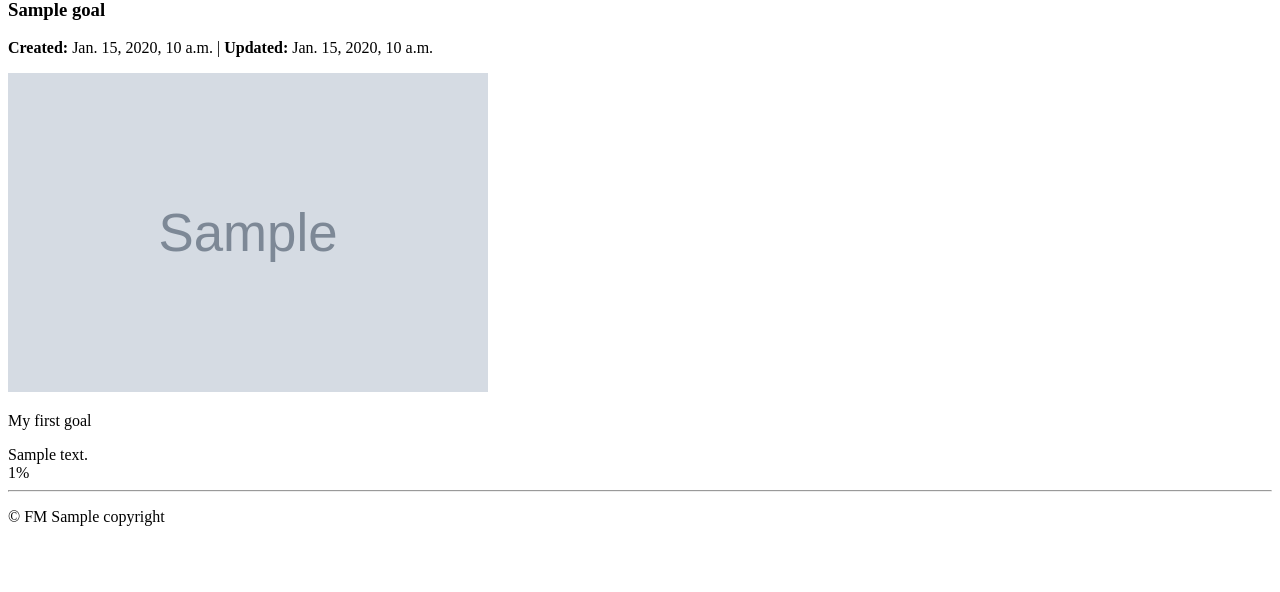
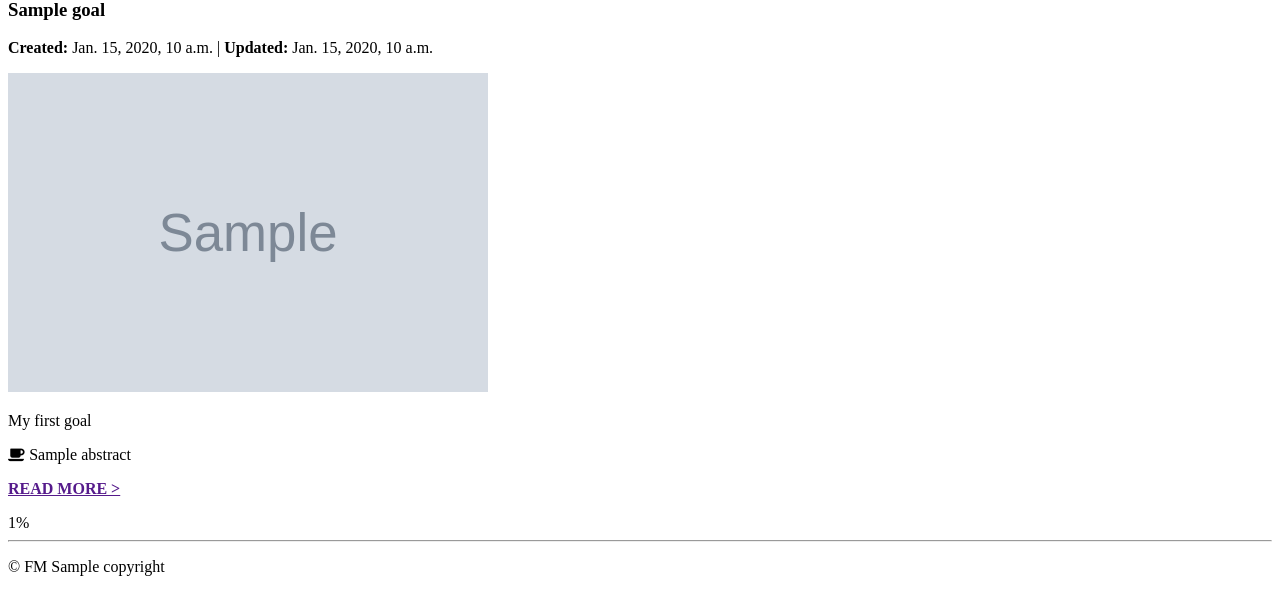
Before and after one commit to flavoi/flavoi, a Django app: template flavoi/goal/templates/achievements.html in a window 1280 px wide. Shown: the part 308-900 px from the top of the page. Before the commit the page ends 834 px from the top, so only its background shows below. Run offline with Django 3.2, Linux system fonts and the light colour scheme; the template is opened without the code that fills it: most values are stand-ins (such as "Sample title", 1, 10 or a date in 2020); grey boxes marked "Sample" are stand-in pictures; some libraries are stand-ins or nearby versions.

Commit message:
Updated font-awesome cdn, added abstract attributo to achievements.

```diff
--- a/flavoi/bio/templates/base.html
+++ b/flavoi/bio/templates/base.html
@@ -47,7 +47,7 @@
 
   <!-- Load CSS -->
   <link rel="stylesheet" type="text/css" href="{{ STATIC_URL }}css/sunrise/style.css?m=1329303883" />
-  <link href="//maxcdn.bootstrapcdn.com/font-awesome/4.2.0/css/font-awesome.min.css" rel="stylesheet">
+  <link rel="stylesheet" href="https://maxcdn.bootstrapcdn.com/font-awesome/4.5.0/css/font-awesome.min.css">
   <link rel="shortcut icon" href="{{ STATIC_URL }}img/flavoi.ico" />
 
   {% block extrahead %}{% endblock %}
--- a/flavoi/goal/models.py
+++ b/flavoi/goal/models.py
@@ -36,6 +36,7 @@ class Goal(TimeStampedModel):
         To add: work in progress details.
     """
     title = models.CharField(max_length=60)
+    abstract = models.TextField(blank=True)
     description = models.TextField(blank=True, null=True)
     picture = models.ImageField(upload_to=settings.MEDIA_ROOT+'goals/', blank=True, null=True)
     published = models.BooleanField(default=False)
--- a/flavoi/goal/templates/achievements.html
+++ b/flavoi/goal/templates/achievements.html
@@ -30,6 +30,7 @@
         <p>
             <strong>Created:</strong> {{ goal.created }} | <strong>Updated:</strong> {{ goal.modified }}
         </p>
+
         {% if goal.picture %}
             <div class="captionImage left" style="width: 480px;">
                 <img class="left" src="{{ goal.picture.url }}" alt="{{ goal.title }}" width="480" height="319" title=""/>
@@ -39,7 +40,10 @@
             </div>
         {% endif %}
 
-        {{ goal.description|safe }}
+        <i class="fa fa-coffee"></i>
+        {{ goal.abstract|safe }}
+
+        <p><strong><a href="" title="read-more">READ MORE ></a></strong></p>
 
         <div class="progress">
           <div class="progress-bar
```
